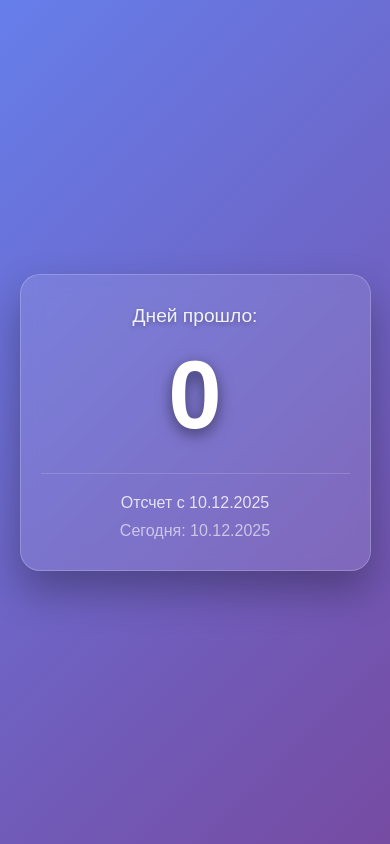
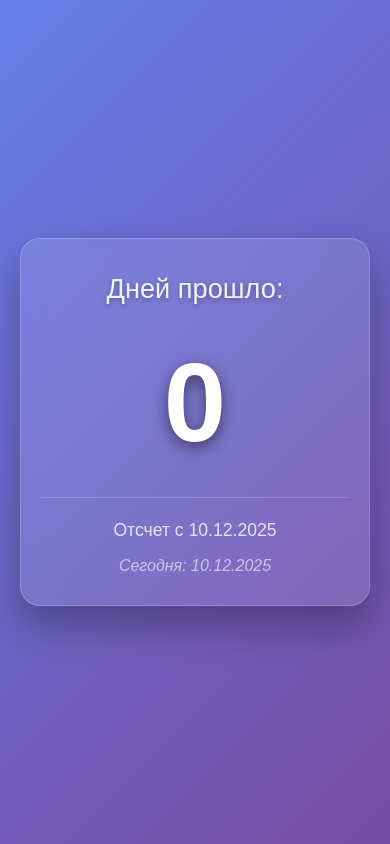
Before and after one commit to kanlas-net/simple-counter, a Flask app: page / in a window 390 px wide. Run offline with Flask 3, Linux system fonts and the light colour scheme.

Commit message:
add label for counter

```diff
--- a/app.py
+++ b/app.py
@@ -1,6 +1,6 @@
 #!/usr/bin/env python3
 """
-Минималистичный счетчик дней - только цифра
+Минималистичный счетчик дней с настраиваемой подписью
 """
 
 from flask import Flask, render_template
@@ -11,8 +11,9 @@ import os
 
 app = Flask(__name__)
 
-# Глобальная переменная для даты отсчета
+# Глобальные переменные
 DEFAULT_DATE = None
+CUSTOM_LABEL = None
 
 def parse_date(date_str):
     """Парсит дату из строки"""
@@ -30,21 +31,25 @@ def parse_date(date_str):
 
 @app.route('/')
 def index():
-    """Главная страница - только счетчик"""
-    global DEFAULT_DATE
+    """Главная страница - только счетчик с настраиваемой подписью"""
+    global DEFAULT_DATE, CUSTOM_LABEL
 
     if not DEFAULT_DATE:
         DEFAULT_DATE = date.today()
+
+    if not CUSTOM_LABEL:
+        CUSTOM_LABEL = "Дней прошло:"
 
     # Вычисляем разницу в днях
     today = date.today()
     days_diff = (today - DEFAULT_DATE).days
 
-    # Создаем минимальный контекст
+    # Создаем контекст
     context = {
         'days_diff': days_diff,
         'target_date': DEFAULT_DATE.strftime('%d.%m.%Y'),
-        'today': today.strftime('%d.%m.%Y')
+        'today': today.strftime('%d.%m.%Y'),
+        'label': CUSTOM_LABEL
     }
 
     return render_template('index.html', **context)
@@ -56,12 +61,25 @@ def health():
 
 def main():
     """Точка входа"""
-    global DEFAULT_DATE
+    global DEFAULT_DATE, CUSTOM_LABEL
 
     # Парсим аргументы командной строки
-    parser = argparse.ArgumentParser(description='Минималистичный счетчик дней')
+    parser = argparse.ArgumentParser(
+        description='Минималистичный счетчик дней с настраиваемой подписью',
+        formatter_class=argparse.RawDescriptionHelpFormatter,
+        epilog="""
+Примеры использования:
+  python app.py --date 2024-01-01 --label "Дней с Нового Года:"
+  python app.py --date 2023-06-15 --label "Дней работы:"
+  python app.py --date 2024-01-01 --label "📅 Прошло дней:"
+        """
+    )
+
     parser.add_argument('--date', '-d', type=str, required=True,
                        help='Дата отсчета в формате ГГГГ-ММ-ДД')
+
+    parser.add_argument('--label', '-l', type=str, default="Дней прошло:",
+                       help='Надпись над счетчиком (по умолчанию: "Дней прошло:")')
 
     # Аргументы хоста и порта - с дефолтами из переменных окружения
     default_host = os.getenv('HOST', '0.0.0.0')
@@ -74,11 +92,13 @@ def main():
 
     args = parser.parse_args()
 
-    # Парсим дату
+    # Устанавливаем значения
     DEFAULT_DATE = parse_date(args.date)
+    CUSTOM_LABEL = args.label
 
     print(f"🚀 Минималистичный счетчик дней")
     print(f"📅 Дата отсчета: {DEFAULT_DATE.strftime('%d.%m.%Y')}")
+    print(f"🏷️  Надпись: '{CUSTOM_LABEL}'")
     print(f"🔢 Отображается только число дней")
     print(f"🌐 Адрес: http://{args.host}:{args.port}")
     print(f"❤️  Health check: http://{args.host}:{args.port}/health")
--- a/docker-compose.yml
+++ b/docker-compose.yml
@@ -6,7 +6,11 @@ services:
     container_name: days-counter
     ports:
       - "5000:5000"
-    command: ["--date", "2024-01-01"]
+    command:
+      - "--date"
+      - "2024-01-01"
+      - "--label"
+      - "🎄 Дней после Нового Года:"
     environment:
       - HOST=0.0.0.0
       - PORT=5000
--- a/templates/index.html
+++ b/templates/index.html
@@ -20,6 +20,7 @@
             align-items: center;
             color: white;
             text-align: center;
+            padding: 20px;
         }
 
         .counter-container {
@@ -29,72 +30,130 @@
             padding: 50px;
             box-shadow: 0 20px 40px rgba(0,0,0,0.3);
             border: 1px solid rgba(255, 255, 255, 0.2);
-            max-width: 600px;
-            width: 90%;
+            max-width: 800px;
+            width: 100%;
+        }
+
+        .counter-label {
+            font-size: 2.5rem;
+            opacity: 0.9;
+            margin-bottom: 30px;
+            text-shadow: 0 2px 5px rgba(0,0,0,0.3);
+            line-height: 1.3;
+            min-height: 3.5rem;
+            display: flex;
+            align-items: center;
+            justify-content: center;
+            word-break: break-word;
         }
 
         .counter-number {
             font-size: 12rem;
             font-weight: 900;
             line-height: 1;
-            margin: 20px 0;
+            margin: 30px 0;
             text-shadow: 0 5px 15px rgba(0,0,0,0.5);
             color: #fff;
-        }
-
-        .counter-label {
-            font-size: 2rem;
-            opacity: 0.9;
-            margin-bottom: 10px;
-            text-shadow: 0 2px 5px rgba(0,0,0,0.3);
+            min-height: 14rem;
+            display: flex;
+            align-items: center;
+            justify-content: center;
         }
 
         .date-info {
-            font-size: 1.2rem;
+            font-size: 1.5rem;
             opacity: 0.8;
-            margin-top: 30px;
-            padding-top: 20px;
+            margin-top: 40px;
+            padding-top: 25px;
             border-top: 1px solid rgba(255, 255, 255, 0.2);
+            line-height: 1.4;
         }
 
         .today-info {
-            font-size: 1rem;
+            font-size: 1.2rem;
             opacity: 0.6;
-            margin-top: 10px;
+            margin-top: 15px;
+            font-style: italic;
         }
 
-        @media (max-width: 600px) {
+        /* Адаптивность */
+        @media (max-width: 768px) {
             .counter-container {
                 padding: 30px 20px;
             }
 
-            .counter-number {
-                font-size: 8rem;
+            .counter-label {
+                font-size: 2rem;
+                min-height: 3rem;
             }
 
-            .counter-label {
-                font-size: 1.5rem;
+            .counter-number {
+                font-size: 9rem;
+                min-height: 10rem;
+                margin: 20px 0;
             }
 
             .date-info {
+                font-size: 1.3rem;
+                margin-top: 30px;
+                padding-top: 20px;
+            }
+
+            .today-info {
+                font-size: 1.1rem;
+            }
+        }
+
+        @media (max-width: 480px) {
+            .counter-label {
+                font-size: 1.7rem;
+                min-height: 2.5rem;
+            }
+
+            .counter-number {
+                font-size: 7rem;
+                min-height: 8rem;
+            }
+
+            .date-info {
+                font-size: 1.1rem;
+            }
+
+            .today-info {
                 font-size: 1rem;
             }
         }
 
-        @media (max-width: 400px) {
-            .counter-number {
-                font-size: 6rem;
+        @media (max-width: 320px) {
+            .counter-label {
+                font-size: 1.4rem;
             }
 
-            .counter-label {
-                font-size: 1.2rem;
+            .counter-number {
+                font-size: 5rem;
+                min-height: 6rem;
             }
+        }
+
+        /* Анимация появления числа */
+        @keyframes fadeIn {
+            from { opacity: 0; transform: scale(0.9); }
+            to { opacity: 1; transform: scale(1); }
+        }
+
+        .counter-number {
+            animation: fadeIn 0.8s ease-out;
+        }
+
+        /* Поддержка эмодзи */
+        .counter-label {
+            font-family: 'Arial', 'Segoe UI Emoji', 'Apple Color Emoji', sans-serif;
         }
     </style>
 </head>
 <body>
     <div class="counter-container">
-        <div class="counter-label">Дней прошло:</div>
+        <div class="counter-label">{{ label }}</div>
         <div class="counter-number">{{ days_diff }}</div>
         <div class="date-info">
             Отсчет с {{ target_date }}
```
Also changed, not shown: README.md.
